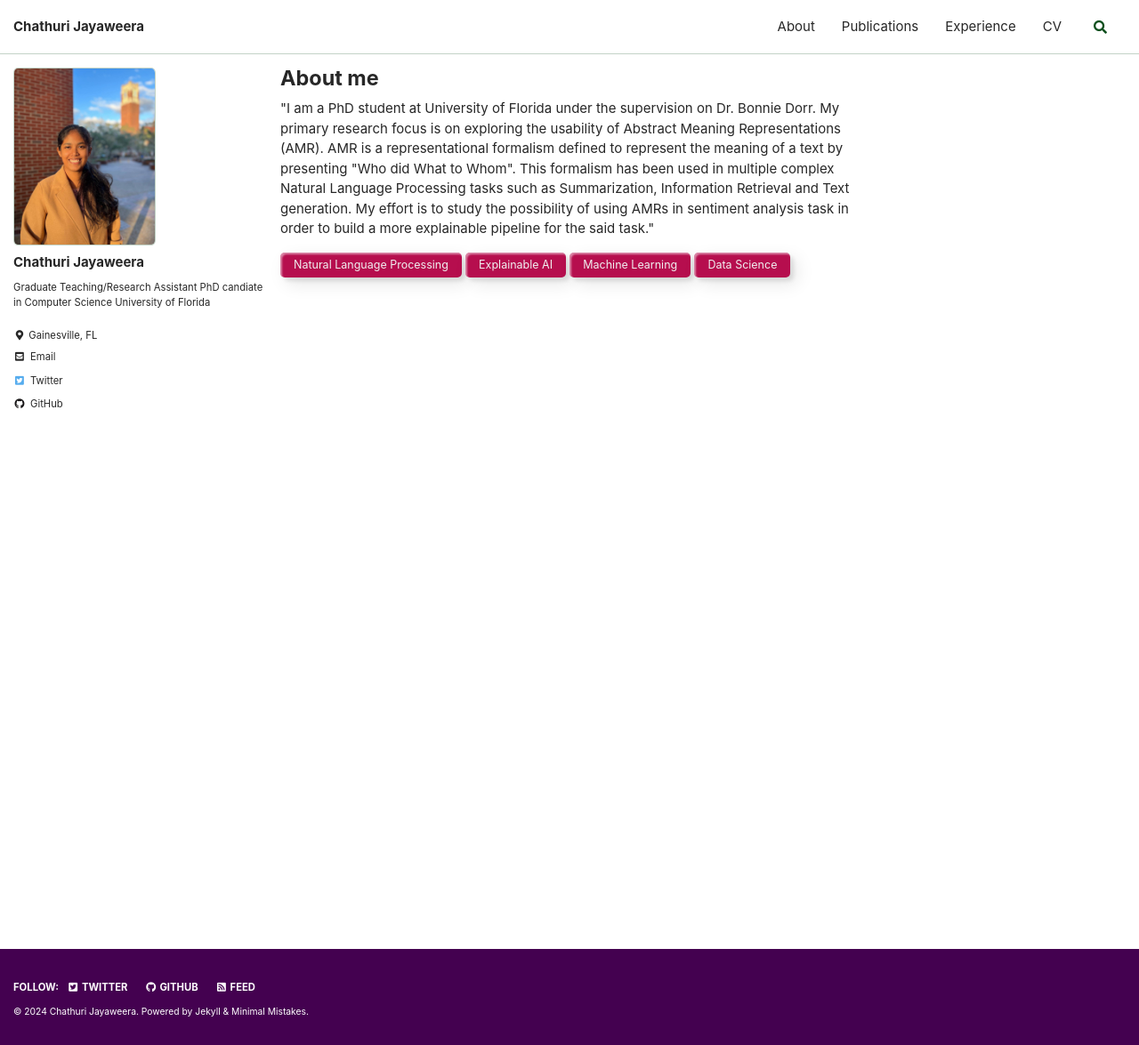
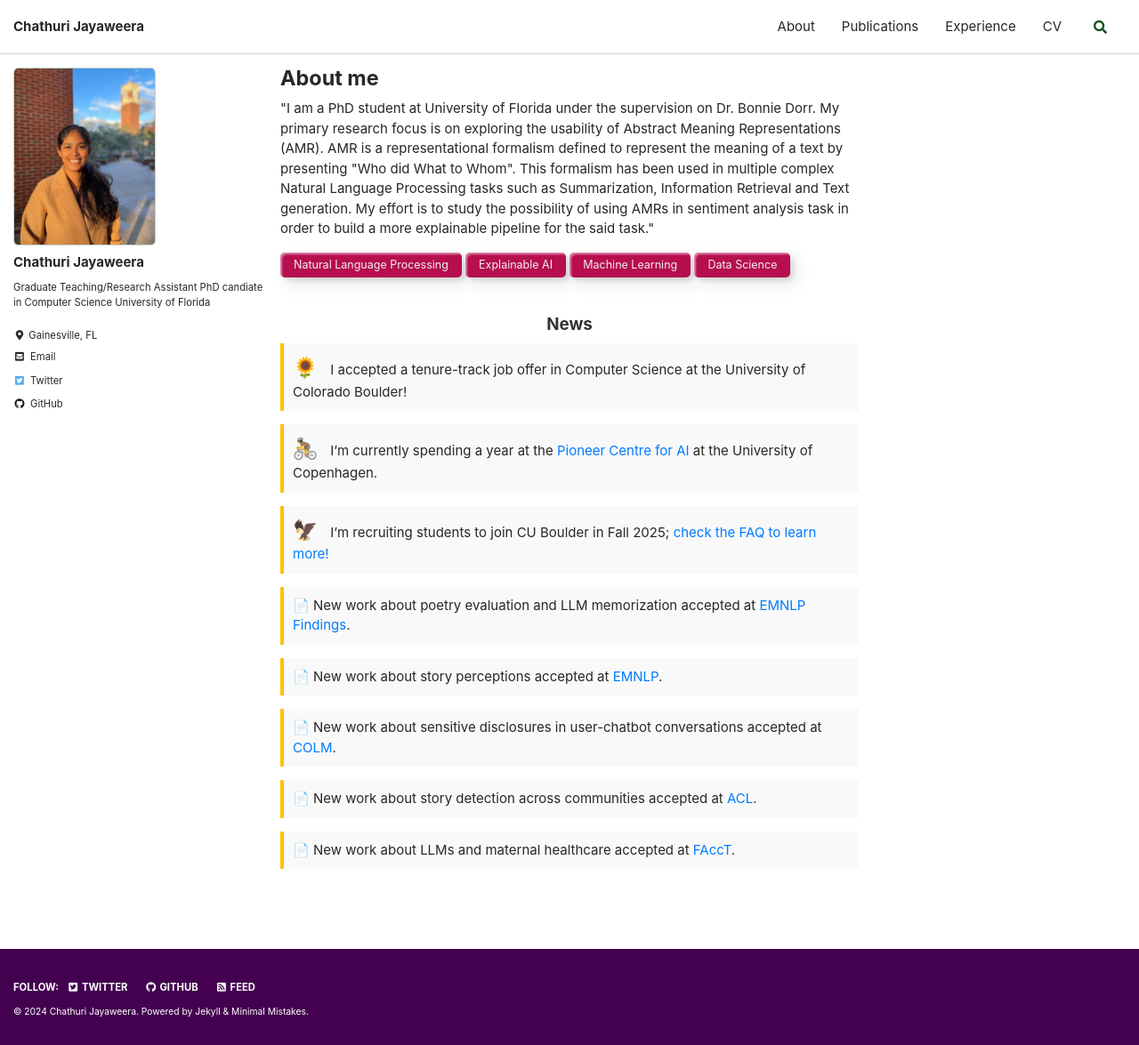
Before and after one commit to chestnutjay/chestnutjay.github.io, a Jekyll site: the page built from index.html, in a window 1280 px wide and 1175 px high. Shown: the whole window at 89% size. Built offline with Jekyll 4.4.1, drawn with Linux system fonts in a browser that asks for light colours; cached includes are drawn as plain includes; the list of posts is cut into pages by our own code.

Commit message:
adding a news update section to index.html

```diff
--- a/index.html
+++ b/index.html
@@ -38,6 +38,46 @@ build a more explainable pipeline for the said task."
 <span class="label custom-label animated_label">Machine Learning</span>
 <span class="label custom-label animated_label">Data Science</span>
 </p>
+
+<div class="news-section">
+    <h2>News</h2>
+
+    <div class="news-item">
+      <span class="emoji">🌻</span>
+      I accepted a tenure-track job offer in Computer Science at the University of Colorado Boulder!
+    </div>
+
+    <div class="news-item">
+      <span class="emoji">🚴</span>
+      I’m currently spending a year at the <a href="https://pioneercentre.dk/" target="_blank">Pioneer Centre for AI</a> at the University of Copenhagen.
+    </div>
+
+    <div class="news-item">
+      <span class="emoji">🦅</span>
+      I’m recruiting students to join CU Boulder in Fall 2025; <a href="https://example.com/faq" target="_blank">check the FAQ to learn more!</a>
+    </div>
+
+    <div class="news-item">
+      📄 New work about poetry evaluation and LLM memorization accepted at <a href="https://emnlp.org/" target="_blank">EMNLP Findings</a>.
+    </div>
+
+    <div class="news-item">
+      📄 New work about story perceptions accepted at <a href="https://emnlp.org/" target="_blank">EMNLP</a>.
+    </div>
+
+    <div class="news-item">
+      📄 New work about sensitive disclosures in user-chatbot conversations accepted at <a href="https://example.com/colm" target="_blank">COLM</a>.
+    </div>
+
+    <div class="news-item">
+      📄 New work about story detection across communities accepted at <a href="https://acl.org/" target="_blank">ACL</a>.
+    </div>
+
+    <div class="news-item">
+      📄 New work about LLMs and maternal healthcare accepted at <a href="https://example.com/facct" target="_blank">FAccT</a>.
+    </div>
+  </div>
+
 
 <style>
     /* .label {
@@ -87,4 +127,30 @@ build a more explainable pipeline for the said task."
 /* .XAI {background-color: #2196F3;} Blue */
 /* .ML {background-color: #ff9800;} Orange */
 /* .DS {background-color: #f44336;} Red */
+
+.news-section {
+      max-width: 800px;
+      margin: auto;
+    }
+    .news-section h2 {
+      text-align: center;
+      color: #333;
+    }
+    .news-item {
+      margin-bottom: 15px;
+      padding: 10px;
+      border-left: 4px solid #ffc107; /* Highlight bar */
+      background-color: #f9f9f9;
+    }
+    .news-item .emoji {
+      font-size: 1.5em;
+      margin-right: 10px;
+    }
+    .news-item a {
+      color: #007bff;
+      text-decoration: none;
+    }
+    .news-item a:hover {
+      text-decoration: underline;
+    }
 </style>
```
